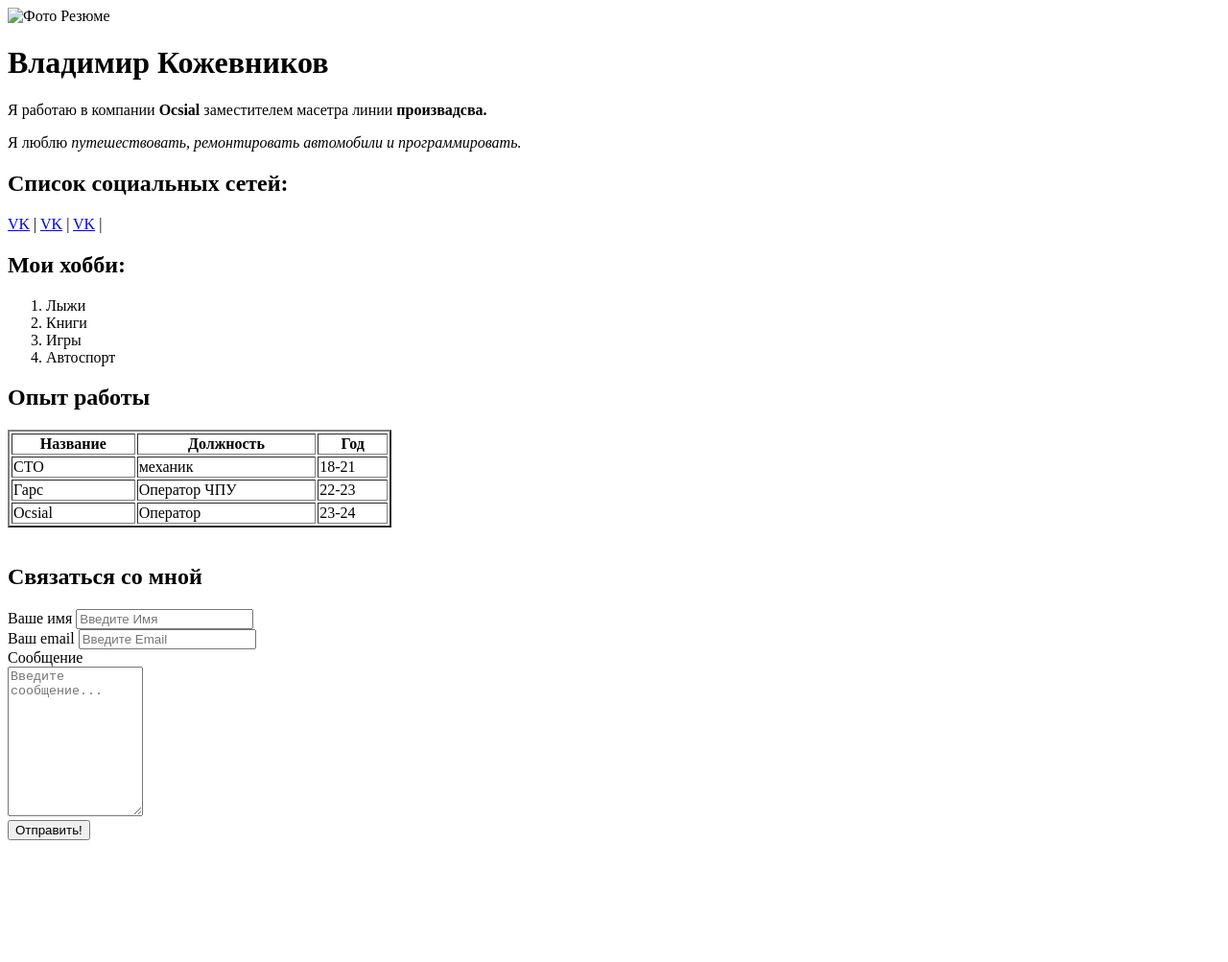
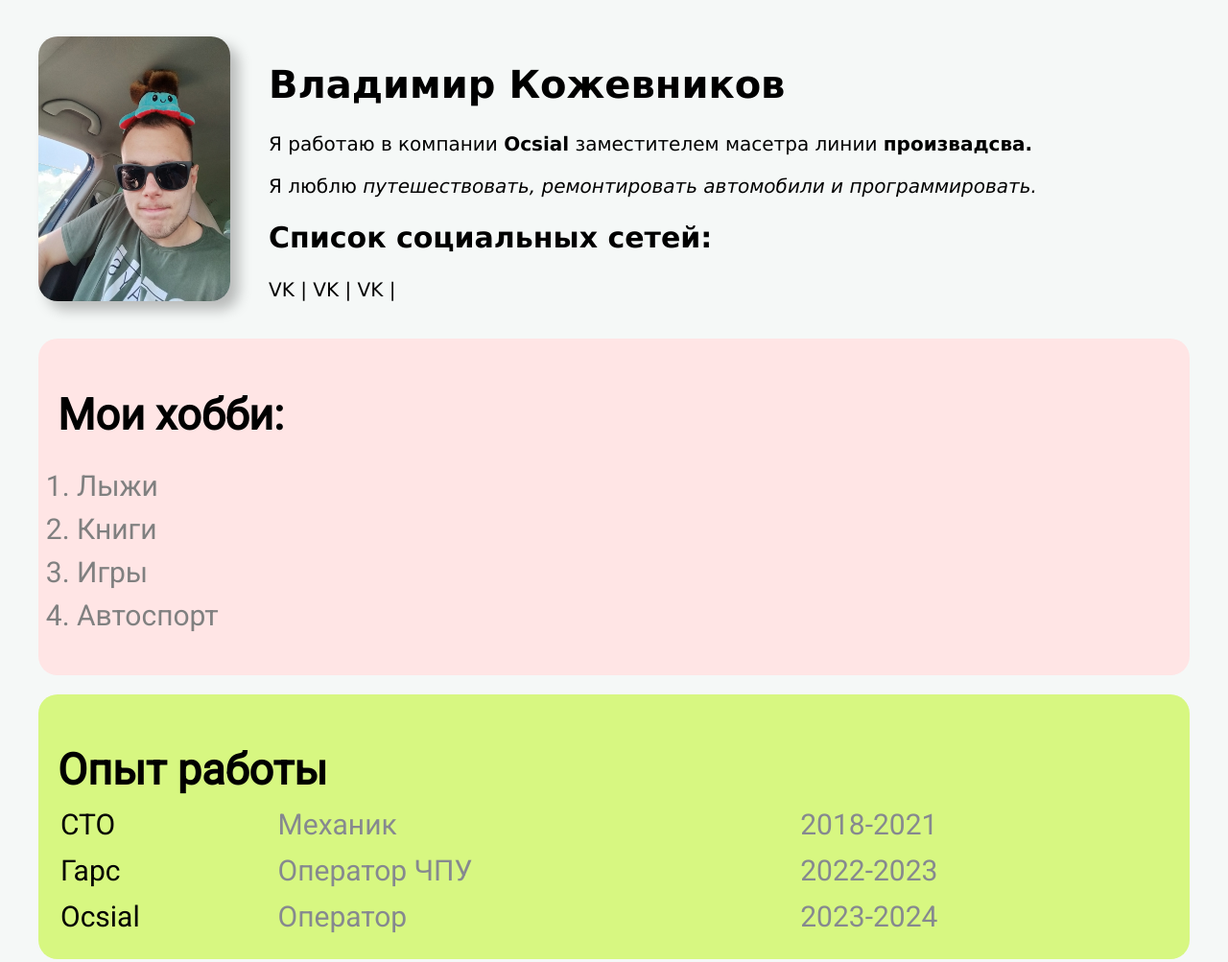
Before and after one commit to VladimirKozhev/resume, a plain HTML site: page resume.html in a window 1280 px wide. Shown: the top 1003 px of the page at 96% size. Before the commit the page ends 884 px from the top, so only its background shows below. Drawn offline with Linux system fonts and the light colour scheme.

Commit message:
Add styles

```diff
--- /dev/null
+++ b/111_resume.css
@@ -0,0 +1,194 @@
+@import url('https://fonts.googleapis.com/css2?family=Roboto&display=swap');
+
+.container{
+    max-width: 1200px;
+    margin: auto;
+    padding-top: 30px;
+}
+
+
+.info{
+    margin-bottom: 20px;
+    display: flex;
+}
+
+.info-text{
+    margin-left: 40px;
+}
+
+@media (max-width: 1050px) {
+    .info{
+        display: block;
+        text-align: center;
+    }
+}
+
+
+.avatar{
+    width: 200px;
+    border-radius: 20px;
+    box-shadow: 9px 9px 14px rgba(0, 0, 0, .25);
+}
+
+h1 {
+    color: rgb(0, 0, 0);
+}
+
+body {
+
+    font-family: 'Roboto', sans-serif;
+    font-size: 16px;
+    font-weight: normal;
+    letter-spacing: 0px;
+    background: #f5f8f7;
+    color: #000000;
+}
+
+ /* ОБРАЩЕНИЕ К ССЫЛКАМ В РЕЗЮМЕ */
+a{
+    color: #000000;
+    text-decoration: none;
+}
+
+a:hover{
+    text-decoration: underline;
+}
+
+a:active{
+    color: rgb(255, 255, 255);
+}
+
+a:visited{
+    color: rgb(235, 59, 15);
+}
+
+.card {
+    border-radius: 20px;
+    font-size: 30px;
+    padding: 15px 20px;
+    margin-bottom: 20px;
+}
+
+.card h2{
+    margin-bottom: 10px;
+}
+
+.info-text {
+    font-family: Verdana, sans-serif;
+    font-size: 20px;
+    color: #000000;
+    margin-bottom: 0;
+
+}
+
+.bg-yellow {
+    background: #fffadf;
+
+}
+
+.bg-red {
+    background: #ffe5e5;
+
+}
+
+.bg-green {
+    background: #d7f781;
+
+}
+
+.btn{
+    background: #111;
+    padding: 15px 20px;
+    color: #f5f8f7;
+    border: none;
+    font-family: inherit;
+    cursor: pointer;
+}
+
+.btn:hover{
+    opacity: 0.8;
+}
+
+.list{
+    padding: 0 20px;
+}
+
+.list li{
+    color: grey;
+    margin-bottom: 10px;
+}
+
+.table{
+    width: 100%;
+}
+
+.table td{
+    padding-bottom: 10px;
+}
+
+.table td:nth-child(2),
+.table td:nth-child(3)
+{
+    color: #86898f;
+}
+
+.form h2{
+    text-align: center;
+}
+
+.form-row{
+    margin-bottom: 10px;
+    display: flex;
+}
+
+.form-row .form-group{
+    /* display: inline-block; */
+    margin-right: 20px;
+    width: 50%;
+    /* width: calc(50%-20px); */
+}
+
+.form-row .form-group:last-child{
+    margin-right: 0;
+}
+
+@media(max-width: 1050px){
+    .form-row{
+        display: block;
+    }
+
+    .form-row .form-group{
+        width: 100%;
+        margin-right: 0;
+        margin-bottom: 15px;
+    }
+
+
+}
+
+.form-group label{
+    display: block;
+    font-size: 20px;
+    color: #86898f;
+}
+
+.form-group input,
+.form-group textarea{
+    /* ширина */
+   width: 100%;
+   box-sizing: border-box;
+   /* удаление границ */
+   border: none;
+   /* цвет фона будет прозрачным и цвет будет таким что лежит под ним */
+   background: transparent;
+   /* нижнее подчёркивание в поле ввода */
+   border-bottom: 1px solid #ccc;
+   /* цвет шрифта в поле ввода */
+   color: #000;
+   /* отступы внутренние */
+   padding: 15px 0 10px;
+   /* убирает синюю отрисовку в поле ввода */
+   outline: none;
+   /* обозначет шрифт используемый на сайте глобально */
+   font-family: inherit;
+}
--- a/resume.html
+++ b/resume.html
@@ -3,14 +3,24 @@
 <head>
     <meta charset="UTF-8">
     <meta name="viewport" content="width=device-width, initial-scale=1.0">
-    <title>resume</title>
+    <meta name="keywords" content="Vladimir, cv, resume">
+    <meta name="description" content="Это сайт - резюме Владимира Кожевникова">
+    <title>Vladimir Resume</title>
+    <link rel="stylesheet" href="111_resume.css">
+
 </head>
 <body>
-    <img src="imgs/Моёфото.jpg" alt="Фото Резюме" width="200" >
+<div class="container">
+    <div class="info">
+
+        <!-- <img src="RESUME/Моёфото.jpg" alt="Фото Резюме" class="avatar"> -->
+        <img src="Моёфото.jpg" alt="Фото резюме" class="avatar">
+
         <br>
+        <div class="info-text">
             <h1>Владимир Кожевников</h1>
-    <p>Я работаю в компании <strong>Ocsial</strong> заместителем масетра линии <strong>произвадсва.</strong></p>
-    <p>Я люблю <em>путешествовать, ремонтировать автомобили и программировать.</em></p>
+            <p >Я работаю в компании <strong>Ocsial</strong> заместителем масетра линии <strong>произвадсва.</strong></p>
+            <p >Я люблю <em>путешествовать, ремонтировать автомобили и программировать.</em></p>
             <h2>Список социальных сетей:</h2>
             <a href="https://vk.com/id474034125" target="_blank">VK</a>
             |
@@ -18,66 +28,77 @@
             |
             <a href="https://vk.com/id474034125" target="_blank">VK</a>
             |
-
+        </div>
+    </div>
     <br>
+        <div class="card bg-red">
         <h2>Мои хобби:</h2>
-<ol>
+        <ol class="list">
             <li>Лыжи</li>
             <li>Книги</li>
             <li>Игры</li>
             <li>Автоспорт</li>
         </ol>
+        </div>
+
+        <div class="card bg-green">
                 <h2>Опыт работы</h2>
-<table border="2"  width="400">
-    <thead>
+                <table class="table">
+                <!-- <thead>
                 <tr>
                     <th>Название</th>
                     <th>Должность</th>
                     <th>Год</th>
                 </tr>
-    </thead>
+                </thead> -->
                 <tbody>
                     <tr>
                     <td>СТО</td>
-           <td>механик</td>
-           <td>18-21</td>
+                    <td>Механик</td>
+                    <td>2018-2021</td>
                     </tr>
                     <tr>
                         <td>Гарс</td>
                         <td>Оператор ЧПУ</td>
-            <td>22-23</td>
+                        <td>2022-2023</td>
                     </tr>
                     <tr>
                         <td>Ocsial</td>
                         <td>Оператор</td>
-            <td>23-24</td>
+                        <td>2023-2024</td>
                     </tr>
                 </tbody>
             </table>
+        </div>
     <br>
+    <div class="card bg-yellow">
+
+        <form action="/" class="form">
+
             <h2>Связаться со мной</h2>
-<form>
-    <div>
+
+        <div class="form-row">
+            <div class="form-group">
                 <label for="text">Ваше имя</label>
                 <input type="text" id="text" placeholder="Введите Имя">
             </div>
 
-     <div>
+            <div class="form-group">
                 <label for="email">Ваш email</label>
                 <input type="email" id="email" placeholder="Введите Email">
             </div>
-
-     <div>
-        <label for="massage">Сообщение</label>
-        <br>
-        <textarea id="massage" cols="15" rows="10" placeholder="Введите сообщение..."></textarea>
         </div>
 
-    <button type="submit">Отправить!</button>
+            <div class="form-group">
+                <label for="massage">Сообщение</label>
+                <textarea id="massage" cols="20" rows="5" placeholder="Введите сообщение..."></textarea>
+            </div>
+
+            <!-- <button class="btn" type="submit">Отправить!</button> -->
+            <input class="btn" type="submit" value="Отправить!">
         </form>
-
-
-
+    </div>
+</div>
 
 </body>
 </html>
```
Lines whose indentation alone changed are shown as unchanged.
